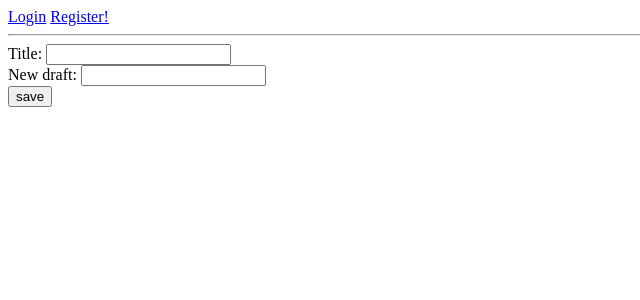
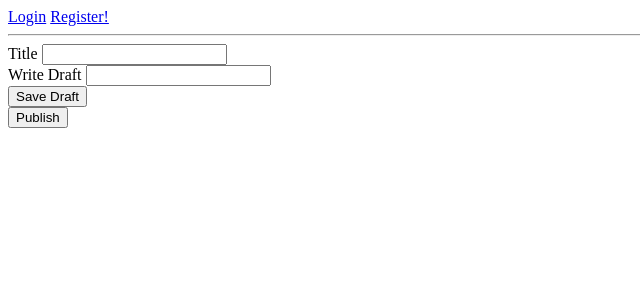
Before and after one commit to Afraysse/OpenBook_2.0, a Flask app: page /working_draft in a window 1280 px wide. Shown: the top 300 px of the page, without its empty margins (0-640 px from the left). Run offline with Flask 2, Linux system fonts and the light colour scheme.

Commit message:
working on changing the publish and save routes

```diff
--- a/model.py
+++ b/model.py
@@ -40,16 +40,17 @@ class Book(db.Model):
 
     book_id = db.Column(db.Integer, autoincrement=True, primary_key=True)
     user_id = db.Column(db.Integer, db.ForeignKey('user.user_id'))
+    draft = db.Column(db.String(10000), nullable=False)
     title = db.Column(db.String(200), nullable=True)
     date = db.Column(db.DateTime)
 
     # Define relationship to User
-    user = db.relationship("User", backref=db.backref("books", order_by=date))
+    user = db.relationship("User", backref=db.backref("books", order_by=user_id))
 
 
     def __repr__(self):
 
-        return "<Book book_id=%s title=%s>" % (self.book_id, self.title)
+        return "<Book book_id=%s draft=%s title=%s>" % (self.book_id, self.draft, self.title)
 
 
 
--- a/server.py
+++ b/server.py
@@ -98,25 +98,34 @@ def registration():
 def user_dashboard():
     """ Interactive Dashboard. """
 
+    #publish post = Published.query.all()
+
+    #jinja: if published_posts: for --> iterate over
+
+    #working on adding functions to dashboard and profile
+
+    #add a high testing percentage
+
+
     return render_template("dashboard.html")
 
-@app.route('/profile')
-def user_profile():
-    """ User profile page. """
+# @app.route('/profile')
+# def user_profile():
+#     """ User profile page. """
 
-    return render_template("profile.html")
+#     return render_template("profile.html")
 
-@app.route('/inbox')
-def user_messaging():
-    """ Messaging Inbox. """
+# @app.route('/inbox')
+# def user_messaging():
+#     """ Messaging Inbox. """
 
-    return render_template("inbox.html")
+#     return render_template("inbox.html")
 
-@app.route('/explore')
-def user_explore():
-    """ Explore the unfollowed. """
+# @app.route('/explore')
+# def user_explore():
+#     """ Explore the unfollowed. """
 
-    return render_template("explore.html")
+#     return render_template("explore.html")
 
 @app.route('/working_draft', methods=['GET'])
 def working_draft():
@@ -129,22 +138,56 @@ def submit_draft():
     """ Saves user's draft to data. """
 
     title = request.form["title"]
+    draft = request.form["new-draft"]
+    user_id = session["user_id"]
 
-    new_title = Book(title=title)
+    book_draft = Book(title=title, draft=draft, user_id=user_id)
 
-    # book = Book.query.filter_by(user_id=user_id).all()
 
-    db.session.add(new_title)
+    db.session.add(book_draft)
     db.session.commit()
+
+    book = Book.query.filter_by(title=title, draft=draft, user_id=user_id)
+    session['book_id'] = book.book_id
 
     return redirect('/profile')
 
+@app.route('/publish_book/publish', methods=['POST'])
+def publish_draft():
 
-# @app.route('/inbox/<last_name, int:user_id')
-# def inbox():
-#     """ Messaging inbox. """
+    title = request.form["title"]
+    draft = request.form["new-draft"]
+    user_id = session["user_id"]
 
-#     return render_template("inbox.html")
+
+    published_draft = Published(title=title, draft=draft, user_id=user_id)
+
+    db.session.add(published_draft)
+    db.session.commit()
+
+    return jsonify({'publish': 'success'})
+
+
+# @app.route('/publish', methods=['GET'])
+# def get_publish():
+#     """ Routes draft to be published. """
+
+#     return render_template('published.html')
+
+# @app.route('/publish', methods=['POST'])
+#     """ Posts draft to be published. """
+
+#     user.
+
+#     return redirect('/dashboard')
+
+
+
+
+
+
+
+
 
 
 ##############################################################################
--- a/templates/new_draft.html
+++ b/templates/new_draft.html
@@ -1,30 +1,50 @@
 {% extends 'base.html' %}
 {% block content %}
 
-<!-- connected via a button in the header, messaging inbox -->
+<script src="https://code.jquery.com/jquery.js"></script>
 
 <body>
-    <div class="well spaced" style="Width:40%">
-        <form action="/working_draft" method="POST">
-            <div class="draft-group">
-            <div>
-                <label>
-                    Title:
-                    <input type="text" name="title" required class="draft-control">
-                </label>
-            </div>
-            <div>
-                <label>
-                    New draft:
-                    <input type="text" name="new-draft" required class="draft-control">
-                </label>
-            </div>
-            <div>
-                <input type="submit" value="save" class="btn">
-            </div>
+    <form id="new_book" method="POST" action="/working_draft">
+    <div>
+        <label for="title_field"> Title </label>
+        <input id="title_field" type="text" name="title" required class="draft-control">
     </div>
 
+    <div>
+        <label for="draft_field"> Write Draft </label>
+        <input id="draft_field" type="text" name="new_draft" required class="draft-control">
+    </div>
+    <div>
+        <button id="save"> Save Draft </button>
+    </div>
+    <div>
+        <button id="publish"> Publish </button>
+        <span id="publish-draft"></span>
+    </div>
+
+        <script>
+        // function publishDoc(evt) {
+        $('.draft-control').ready(function(){
+            $('#publish').click(function){
+            $.post('/publish_book/publish',
+            {
+                title: $('#title_field').val();
+                new_draft: $('#draft_field').val();
+            },
+
+            function (data) {
+            $('#publish-draft').text('Your draft is now published!');
+            // $('publish').attr('disabled', true);
+
+            });
+        });
+    });
+// }
+
+        // $('.draft-control').on('click', publishDoc);
+
+</script>
 </form>
-</div>
+</body>
+
 {% endblock %}
-</body>
```
Also changed, not shown: templates/practice.html (added, +33 -0 lines), templates/published.html (added, +22 -0 lines).
